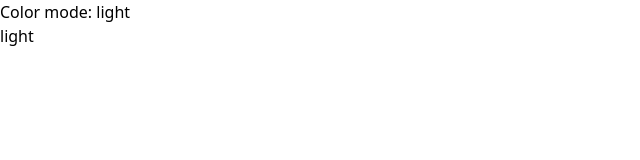
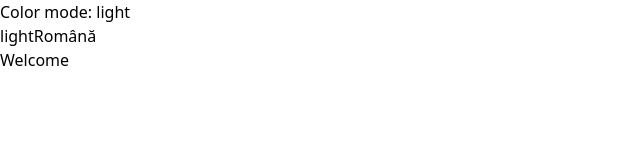
Before and after one commit to DoubleNico/NuxtJS-TailwindCSS, a Nuxt app: page / in a window 1280 px wide. Shown: the top 160 px of the page, without its empty margins (0-640 px from the left). Built offline with nearby package versions, Linux system fonts and the light colour scheme.

Commit message:
Added translations

```diff
--- /dev/null
+++ b/lang/en-US.json
@@ -0,0 +1,3 @@
+{
+  "hello": "Welcome"
+}
--- /dev/null
+++ b/lang/ro-RO.json
@@ -0,0 +1,3 @@
+{
+  "hello": "Bine ai venit"
+}
--- a/nuxt.config.ts
+++ b/nuxt.config.ts
@@ -6,6 +6,33 @@ export default defineNuxtConfig({
       '@nuxtjs/color-mode',
       {
         fallback: 'light', // fallback value if not system preference found
+      },
+    ],
+    [
+      '@nuxtjs/i18n',
+      {
+        locales: [
+          {
+            name: 'Română',
+            code: 'ro',
+            iso: 'ro-RO',
+            file: 'ro-RO.json',
+          },
+          {
+            name: 'English',
+            code: 'en',
+            iso: 'en-US',
+            file: 'en-US.json',
+          },
+        ],
+        langDir: 'lang/',
+        defaultLocale: 'en',
+        detectBrowserLanguage: {
+          useCookie: true,
+          alwaysRedirect: true,
+          cookieKey: 'i18n_redirected',
+          redirectOn: 'root',
+        },
       },
     ],
   ],
--- a/package.json
+++ b/package.json
@@ -11,6 +11,7 @@
   "devDependencies": {
     "@nuxtjs/color-mode": "^3.1.8",
     "@nuxtjs/eslint-config-typescript": "^11.0.0",
+    "@nuxtjs/i18n": "^8.0.0-beta.9",
     "@nuxtjs/tailwindcss": "^6.3.0",
     "eslint-config-prettier": "^8.5.0",
     "eslint-plugin-prettier": "^4.2.1",
--- a/pages/index.vue
+++ b/pages/index.vue
@@ -2,10 +2,23 @@
   <div>
     <h1>Color mode: {{ $colorMode.value }}</h1>
     <button @click="changeMode">{{ $colorMode.value }}</button>
+    <a
+      v-for="lang in availableLocales"
+      :key="lang.code"
+      href="#"
+      @click.prevent.stop="setLocale(lang.code)"
+      >{{ lang.name }}</a
+    >
+    <p>{{ $t('hello') }}</p>
   </div>
 </template>
 
 <script setup lang="ts">
+const { locale, locales, setLocale } = useI18n()
+const availableLocales = computed(() => {
+  return locales.value.filter((i: { code: string }) => i.code !== locale.value)
+})
+
 const colorMode = useColorMode()
 
 const changeMode = () => {
--- a/tsconfig.json
+++ b/tsconfig.json
@@ -1,4 +1,7 @@
 {
   // https://v3.nuxtjs.org/concepts/typescript
-  "extends": "./.nuxt/tsconfig.json"
+  "extends": "./.nuxt/tsconfig.json",
+  "compilerOptions": {
+    "types": ["@nuxt/types", "@nuxtjs/i18n"]
+  }
 }
```
Also changed, not shown: 1 other file (tests, documents, lock files or other folders).
